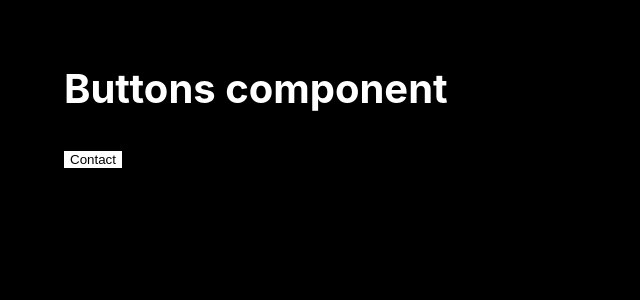
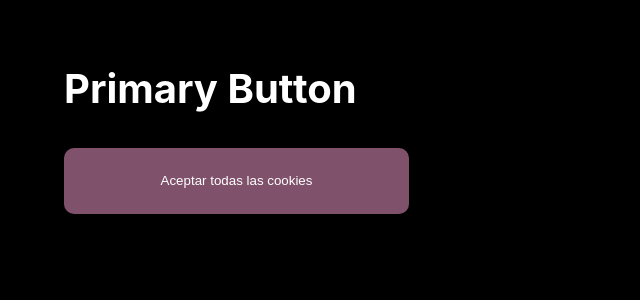
Before and after one commit to Indotem-Salddud/landing-page-fend, a React (Create React App) app: page / in a window 1280 px wide. Shown: the top 300 px of the page, without its empty margins (0-640 px from the left). Built offline with nearby package versions, Linux system fonts and the light colour scheme.

Commit message:
first edit primary button

```diff
--- a/src/common/Tokens.ts
+++ b/src/common/Tokens.ts
@@ -1,12 +1,14 @@
 export const Tokens = {
   Colors: {
     Buttons: {
-      Primary: "#fff",
+      Primary: "#7F516A",
       Secondary: "#000",
     },
   },
   Borders: {
-    Radius: {},
+    Radius: {
+      PrimaryR: "10px"
+    },
   },
   Constraints: {
     Margin: {
@@ -14,6 +16,15 @@ export const Tokens = {
       Small: "",
       MediumSmall: "",
     },
-    Padding: {},
   },
+  Padding: {
+      PrimaryP: "16px 40px"
+    },
+  Height:{
+      Large:"66px"
+    },
+  Width:{
+      Large:"345px"
+    }
+
 };
--- a/src/components/Buttons/Primary/Button.Primary.tsx
+++ b/src/components/Buttons/Primary/Button.Primary.tsx
@@ -13,7 +13,7 @@ type PrimaryButtonProps = PropTypes.InferProps<typeof PrimaryButtonProptypes>;
 
 /**
  * ! Primary button Component
- * * whitehatdevv - 2022/02/09
+ * * ricardodsb, stefaranzazu - 2022/02/11
  * @param props {any}
  */
 const PrimaryButton: React.FC<PrimaryButtonProps> = (props: any) => (
--- a/src/components/Buttons/Primary/ButtonPrimaryStyled.ts
+++ b/src/components/Buttons/Primary/ButtonPrimaryStyled.ts
@@ -5,5 +5,10 @@ import { Tokens } from "../../../common/Tokens";
 export const PrimaryButtonStyled = styled.button`
   border: none;
   background-color: ${Tokens.Colors.Buttons.Primary};
-  color: #000;
+  color: #fff;
+  border-radius: ${Tokens.Borders.Radius.PrimaryR};
+  padding: ${Tokens.Padding.PrimaryP};
+  height: ${Tokens.Height.Large};
+  width: ${Tokens.Width.Large}
+
 `;
--- a/src/sample/SampleView.tsx
+++ b/src/sample/SampleView.tsx
@@ -4,16 +4,16 @@ import PrimaryButton from "../components/Buttons/Primary/Button.Primary";
 
 /**
  * ! Sample view project
- * * whitehatdevv - 2022/02/09
+ * * ricardodsb, stefaranzazu - 2022/02/11
  */
 const SampleView: React.FC = () => {
   return (
     <>
       <div className="mt-3">
-        <h1>Buttons component</h1>
+        <h1>Primary Button</h1>
         <div className="mt-3">
           <PrimaryButton
-            title="Contact"
+            title="Aceptar todas las cookies"
             handleClick={() => {
               console.log("He clickado en el botón Contacto");
             }}
```
